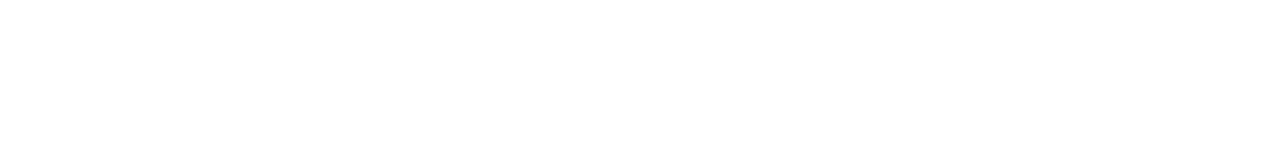
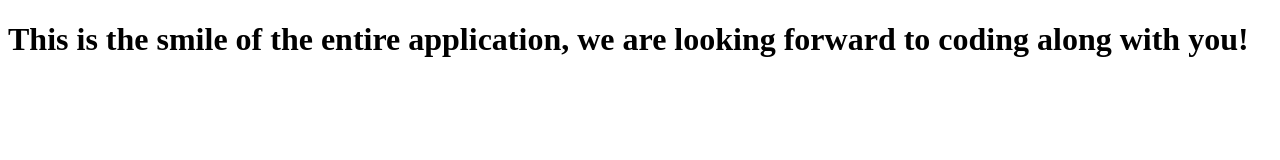
Before and after one commit to theefreelancer/yatch, a plain HTML site: page index.html in a window 1280 px wide. Drawn offline with Linux system fonts and the light colour scheme.

Commit message:
add text body

```diff
--- a/index.html
+++ b/index.html
@@ -4,6 +4,7 @@
 </head>
 <body>
         <script id="index.js"></script>
+        <h1>This is the smile of the entire application, we are looking forward to coding along with you!</h1>
 </body>
 
 </html>
```
